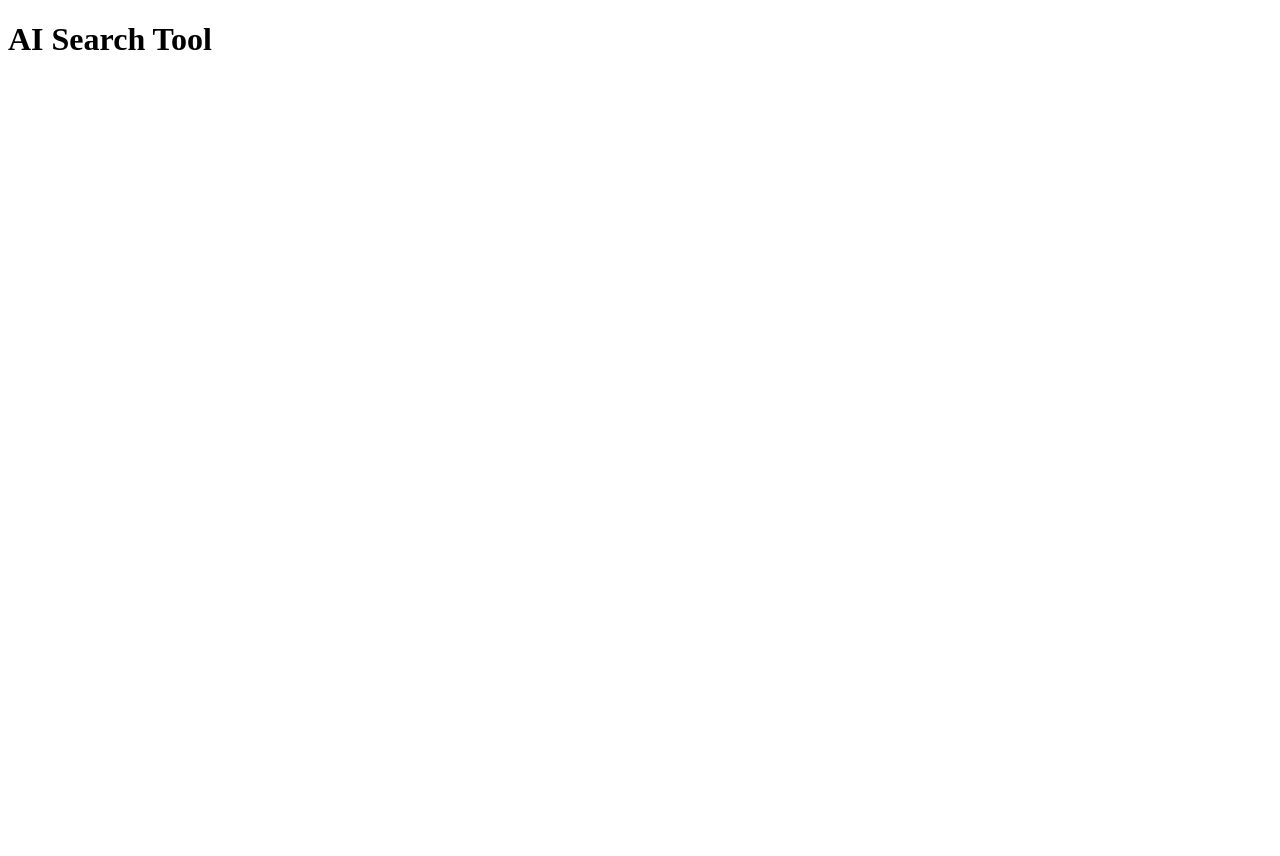
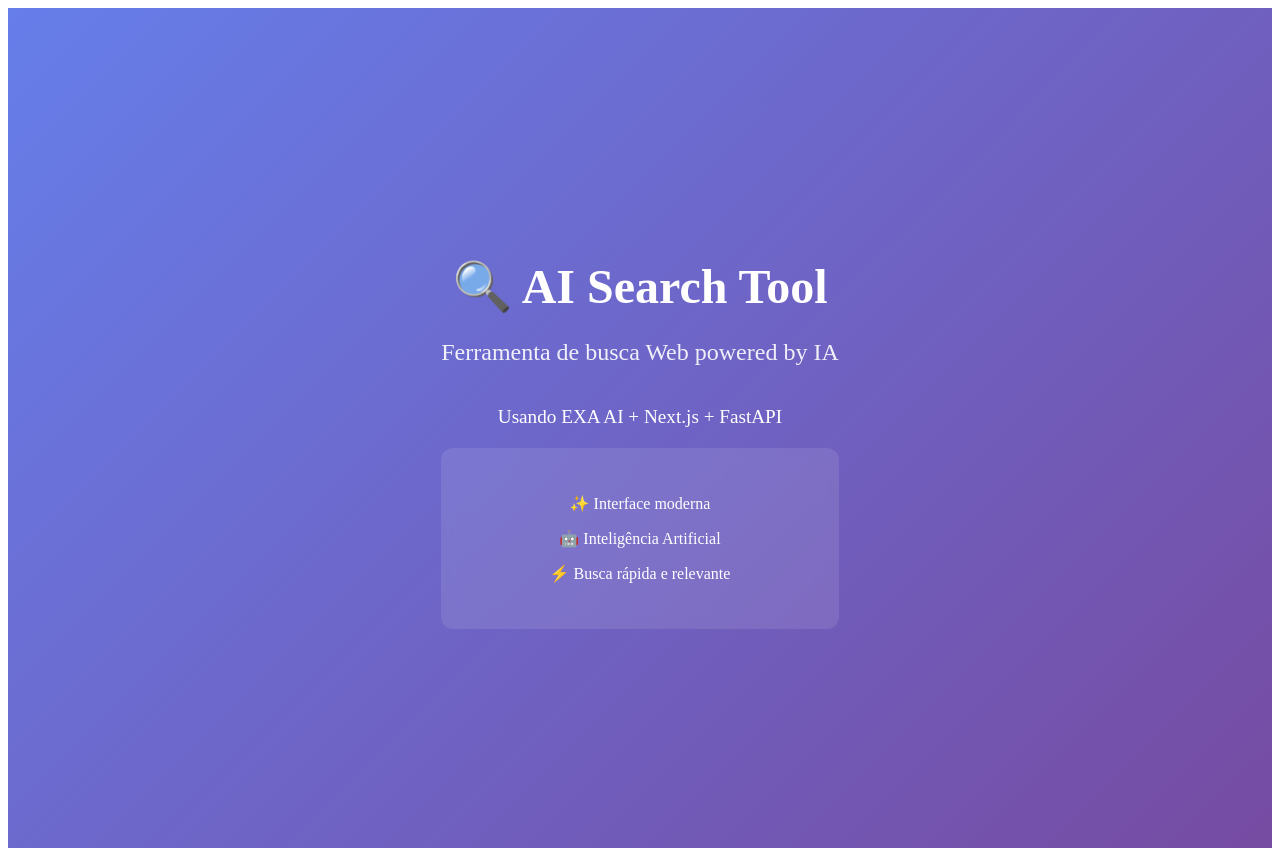
Before and after one commit to arthur-ffranca/AI-searchtool-vercel, a Next.js app: page / in a window 1280 px wide. Before the commit the page ends 800 px from the top, so only its background shows below. Built offline with nearby package versions, Linux system fonts and the light colour scheme.

Commit message:
Update index.js

```diff
--- a/pages/index.js
+++ b/pages/index.js
@@ -1 +1,16 @@
-export default function Home() { return <h1>AI Search Tool</h1> }
+export default function Home() {
+    return (
+          <div style={{ minHeight: '100vh', background: 'linear-gradient(135deg, #667eea 0%, #764ba2 100%)', padding: '20px', display: 'flex', alignItems: 'center', justifyContent: 'center' }}>
+      <div style={{ textAlign: 'center', color: 'white' }}>
+        <h1 style={{ fontSize: '3em', marginBottom: '20px' }}>🔍 AI Search Tool</h1>
+        <p style={{ fontSize: '1.5em', marginBottom: '40px', opacity: 0.9 }}>Ferramenta de busca Web powered by IA</p>
+        <p style={{ fontSize: '1.2em', marginBottom: '20px' }}>Usando EXA AI + Next.js + FastAPI</p>
+        <div style={{ background: 'rgba(255, 255, 255, 0.1)', padding: '30px', borderRadius: '12px', backdropFilter: 'blur(10px)', maxWidth: '500px' }}>
+          <p>✨ Interface moderna</p>
+          <p>🤖 Inteligência Artificial</p>
+          <p>⚡ Busca rápida e relevante</p>
+  </div>
+  </div>
+  </div>
+  );
+}
```
